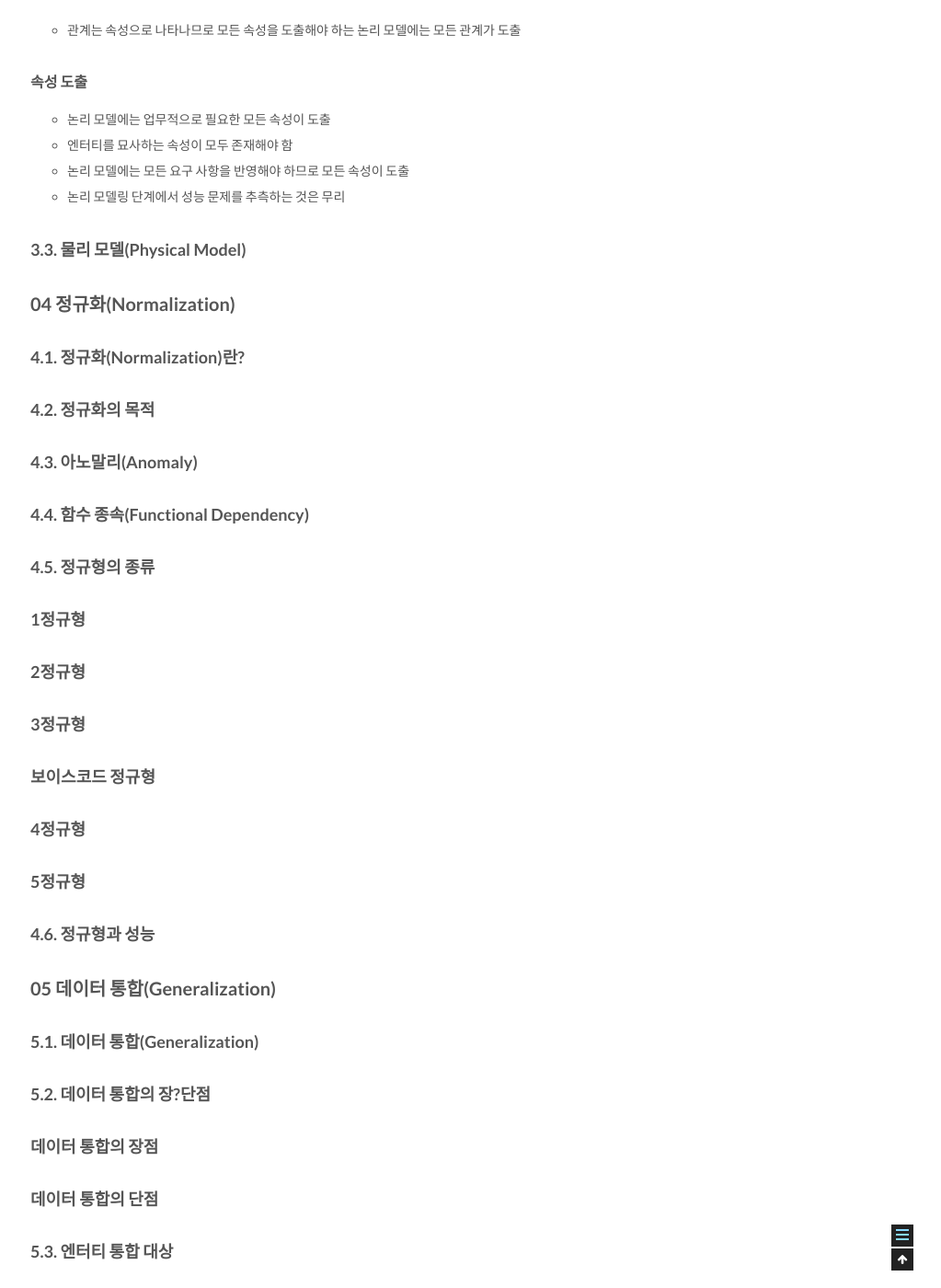
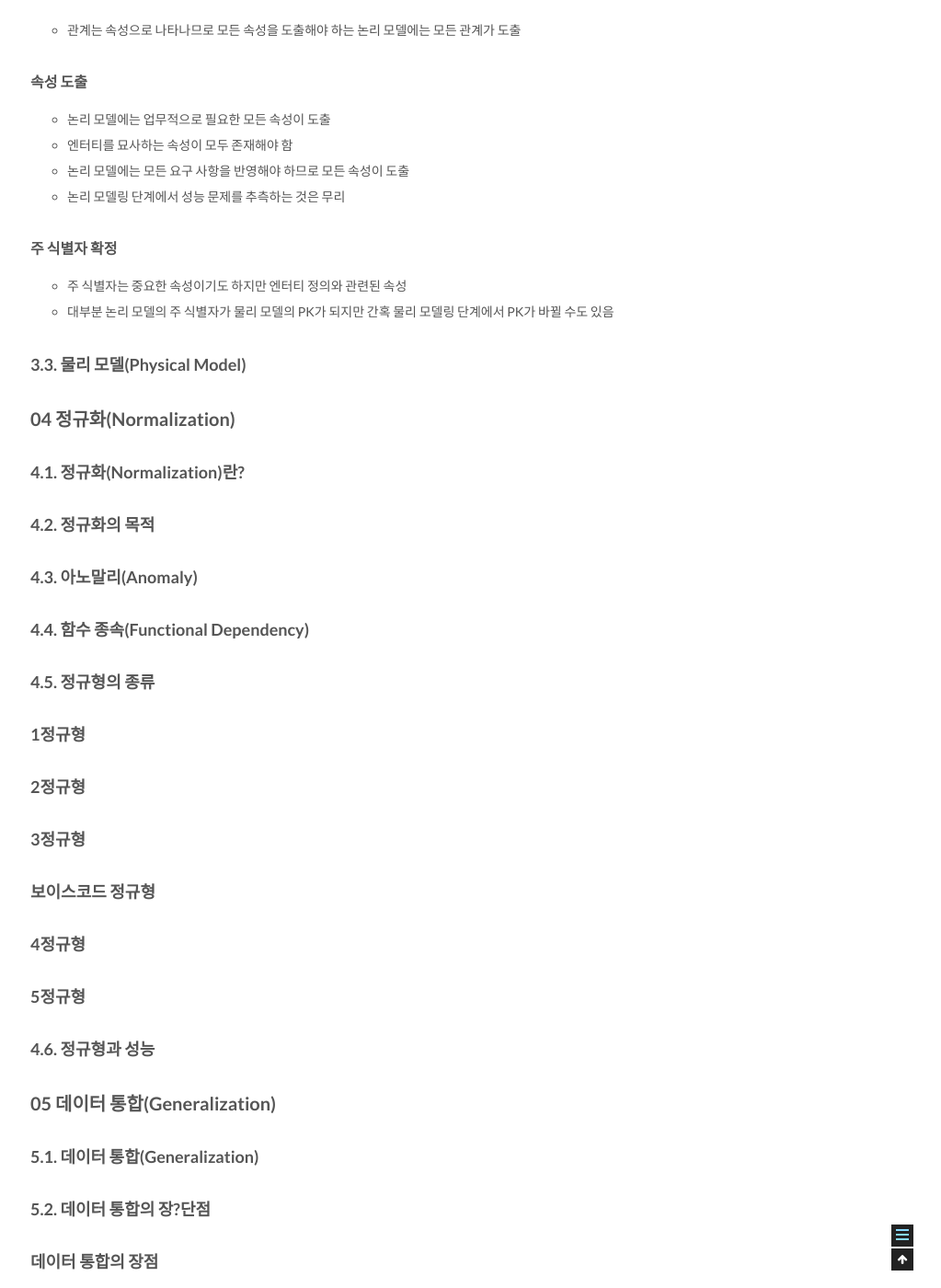
Before and after one commit to csj4032/csj4032.github.io, a Jekyll site: the page built from _posts/2018-05-02-관계형데이터모델링프리미엄가이드.md, in a window 1280 px wide and 1400 px high, scrolled down 8490 px. Shown: the whole window at 92% size, without its empty margins (257-1280 px from the left). Built offline with Jekyll 4.4.1, drawn with Linux system fonts in a browser that asks for light colours; comment, search, counter and statistics services are not loaded.

Commit message:
관계형 데이터 베이스 모델링 포스팅 수정

```diff
--- a/_posts/2018-05-02-관계형데이터모델링프리미엄가이드.md
+++ b/_posts/2018-05-02-관계형데이터모델링프리미엄가이드.md
@@ -260,6 +260,10 @@ comments: true
 * 논리 모델에는 모든 요구 사항을 반영해야 하므로 모든 속성이 도출
 * 논리 모델링 단계에서 성능 문제를 추측하는 것은 무리
 
+#### 주 식별자 확정
+* 주 식별자는 중요한 속성이기도 하지만 엔터티 정의와 관련된 속성
+* 대부분 논리 모델의 주 식별자가 물리 모델의 PK가 되지만 간혹 물리 모델링 단계에서 PK가 바뀔 수도 있음
+
 ### 3.3. 물리 모델(Physical Model)
 
 ## 04 정규화(Normalization)
```
